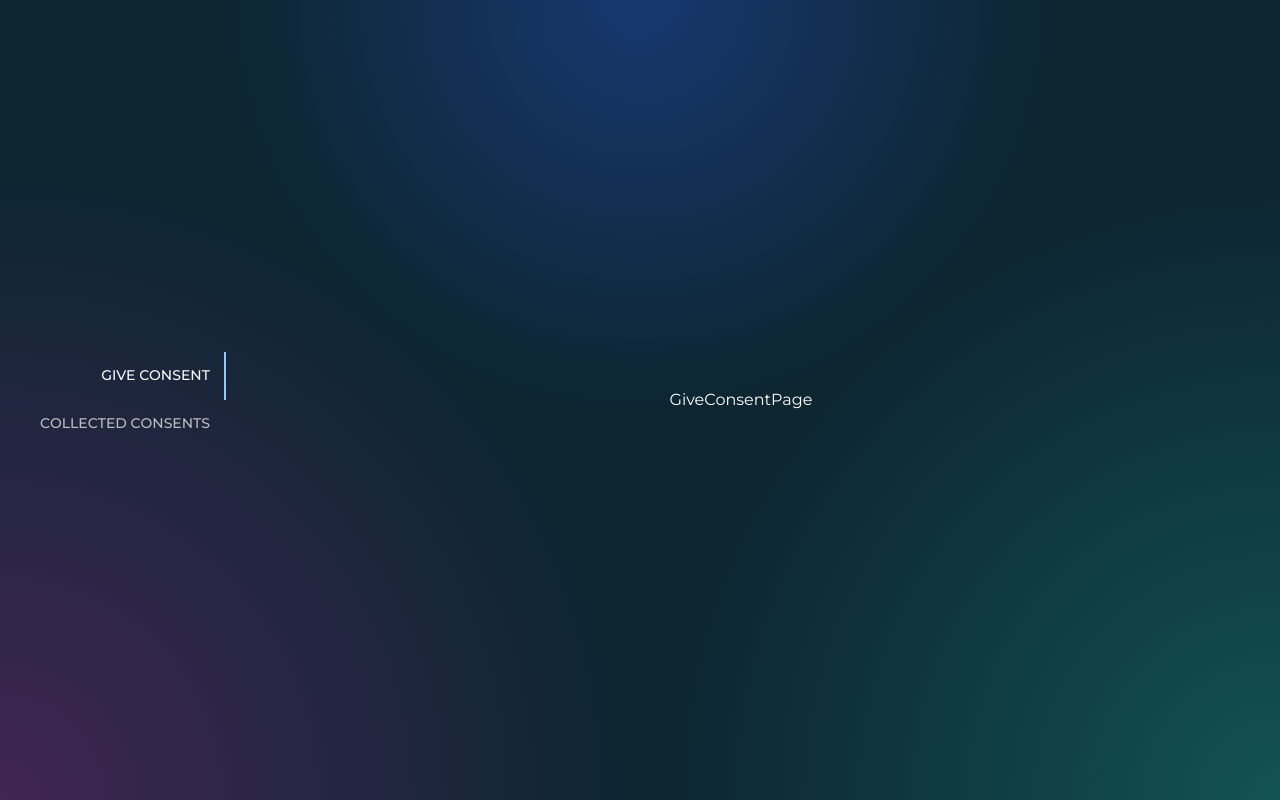
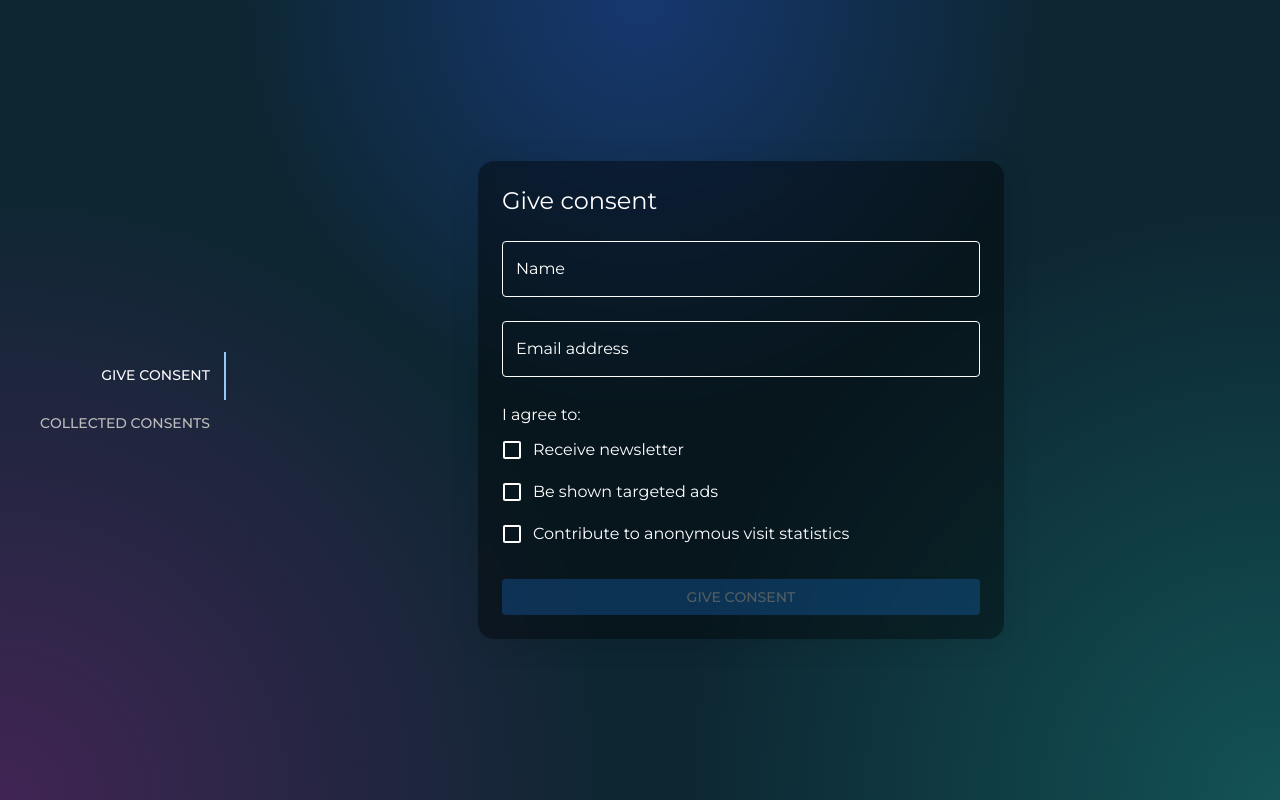
Before and after one commit to plima-himself/React.js-ConsentCollector, a React (Vite) app: page /give-consent in a window 1280 px wide. Built offline with nearby package versions, Linux system fonts and the light colour scheme.

Commit message:
Add GiveConsentForm.

```diff
--- /dev/null
+++ b/src/components/Forms/CheckboxGroup/CheckboxGroup.tsx
@@ -0,0 +1,46 @@
+/* eslint-disable @typescript-eslint/no-explicit-any */
+import {
+  Checkbox as MuiCheckbox,
+  FormControlLabel,
+  FormGroup,
+  Typography,
+} from "@mui/material";
+import { Control, Controller, FieldPath } from "react-hook-form";
+import { CheckboxField } from "./types";
+
+type CheckboxGroupProps<T extends Record<string, any>> = {
+  label?: React.ReactNode;
+  fields: CheckboxField<FieldPath<T>>[];
+  control: Control<T>;
+};
+
+const CheckboxGroup = <T extends Record<string, any>>({
+  label,
+  fields,
+  control,
+}: CheckboxGroupProps<T>) => (
+  <>
+    {label && (
+      <Typography variant="subtitle1" mt={2}>
+        {label}
+      </Typography>
+    )}
+
+    <FormGroup>
+      {fields.map(({ label, name }) => (
+        <Controller
+          {...{ name, control }}
+          key={name}
+          render={({ field }) => (
+            <FormControlLabel
+              label={label}
+              control={<MuiCheckbox {...field} checked={field.value} />}
+            />
+          )}
+        />
+      ))}
+    </FormGroup>
+  </>
+);
+
+export default CheckboxGroup;
--- /dev/null
+++ b/src/components/Forms/CheckboxGroup/index.ts
@@ -0,0 +1,5 @@
+import CheckboxGroup from "./CheckboxGroup";
+import { CheckboxField } from "./types";
+
+export default CheckboxGroup;
+export type { CheckboxField };
--- /dev/null
+++ b/src/components/Forms/CheckboxGroup/types.ts
@@ -0,0 +1,7 @@
+/* eslint-disable @typescript-eslint/no-explicit-any */
+import { FieldPath } from "react-hook-form";
+
+export type CheckboxField<T extends FieldPath<any> = string> = {
+  label: string;
+  name: T;
+};
--- /dev/null
+++ b/src/components/Forms/TextField/TextField.tsx
@@ -0,0 +1,32 @@
+import { TextField as MuiTextField } from "@mui/material";
+import { Controller, FieldPath, Control } from "react-hook-form";
+
+type TextFieldProps<T extends Record<string, unknown>> = {
+  label: string;
+  name: FieldPath<T>;
+  control: Control<T>;
+  error?: string;
+};
+
+const TextField = <T extends Record<string, unknown>>({
+  name,
+  label,
+  control,
+  error,
+}: TextFieldProps<T>) => (
+  <Controller
+    {...{ name, control }}
+    render={({ field }) => (
+      <MuiTextField
+        {...field}
+        fullWidth
+        margin="normal"
+        label={label}
+        error={!!error}
+        helperText={error}
+      />
+    )}
+  />
+);
+
+export default TextField;
--- /dev/null
+++ b/src/components/Forms/TextField/index.ts
@@ -0,0 +1,3 @@
+import TextField from "./TextField";
+
+export default TextField;
--- /dev/null
+++ b/src/components/Forms/index.ts
@@ -0,0 +1,4 @@
+import CheckboxGroup from "./CheckboxGroup";
+import TextField from "./TextField";
+
+export { CheckboxGroup, TextField };
--- a/src/pages/GiveConsentPage/GiveConsentPage.tsx
+++ b/src/pages/GiveConsentPage/GiveConsentPage.tsx
@@ -1,5 +1,73 @@
+import React from "react";
+import { Button, Typography } from "@mui/material";
+import { useForm } from "react-hook-form";
+import { yupResolver } from "@hookform/resolvers/yup";
+import GlassContainer from "components/GlassContainer";
+import { CheckboxGroup, TextField } from "components/Forms";
+import {
+  DEFAULT_GIVE_CONSENT_FORM_VALUES,
+  GiveConsentFormData,
+  giveConsentFormSchema,
+  PREFERENCE_FIELDS,
+} from "./form";
+
 const GiveConsentPage: React.FC = () => {
-  return <div>GiveConsentPage</div>;
+  const {
+    control,
+    formState: { errors, isValid },
+    handleSubmit,
+  } = useForm<GiveConsentFormData>({
+    mode: "onChange",
+    resolver: yupResolver(giveConsentFormSchema),
+    defaultValues: DEFAULT_GIVE_CONSENT_FORM_VALUES,
+  });
+
+  const onSubmit = (data: GiveConsentFormData) => {
+    console.log("Form submitted:", data);
+  };
+
+  return (
+    <GlassContainer title="Give consent">
+      <form noValidate onSubmit={handleSubmit(onSubmit)}>
+        <TextField<GiveConsentFormData>
+          name="name"
+          label="Name"
+          control={control}
+          error={errors.name?.message}
+        />
+
+        <TextField<GiveConsentFormData>
+          name="email"
+          label="Email address"
+          control={control}
+          error={errors.email?.message}
+        />
+
+        <CheckboxGroup<GiveConsentFormData>
+          label="I agree to:"
+          fields={PREFERENCE_FIELDS}
+          control={control}
+        />
+
+        {errors.preferences?.message && (
+          <Typography color="error" variant="body2" sx={{ mt: 1 }}>
+            {errors.preferences.message}
+          </Typography>
+        )}
+
+        <Button
+          fullWidth
+          type="submit"
+          variant="contained"
+          color="primary"
+          disabled={!isValid}
+          sx={{ mt: 3 }}
+        >
+          Give consent
+        </Button>
+      </form>
+    </GlassContainer>
+  );
 };
 
 export default GiveConsentPage;
--- /dev/null
+++ b/src/pages/GiveConsentPage/form.ts
@@ -0,0 +1,44 @@
+import { CheckboxField } from "components/Forms/CheckboxGroup";
+import { boolean, InferType, object, string } from "yup";
+
+export const giveConsentFormSchema = object({
+  name: string().required("Name is required"),
+  email: string().email("Invalid email").required("Email is required"),
+  preferences: object({
+    newsletter: boolean(),
+    ads: boolean(),
+    stats: boolean(),
+  }).test(
+    "at-least-one-checked",
+    "Select at least one option",
+    (value) => value.newsletter || value.ads || value.stats
+  ),
+});
+
+export type GiveConsentFormData = InferType<typeof giveConsentFormSchema>;
+
+export const DEFAULT_GIVE_CONSENT_FORM_VALUES: GiveConsentFormData = {
+  name: "",
+  email: "",
+  preferences: {
+    newsletter: false,
+    ads: false,
+    stats: false,
+  },
+};
+
+export const PREFERENCE_FIELDS: CheckboxField<`preferences.${keyof GiveConsentFormData["preferences"]}`>[] =
+  [
+    {
+      label: "Receive newsletter",
+      name: "preferences.newsletter",
+    },
+    {
+      label: "Be shown targeted ads",
+      name: "preferences.ads",
+    },
+    {
+      label: "Contribute to anonymous visit statistics",
+      name: "preferences.stats",
+    },
+  ];
--- a/src/types/common.ts
+++ b/src/types/common.ts
@@ -1,4 +1,4 @@
-export interface Dimensions {
+export type Dimensions = {
   width: number;
   height: number;
-}
+};
```
